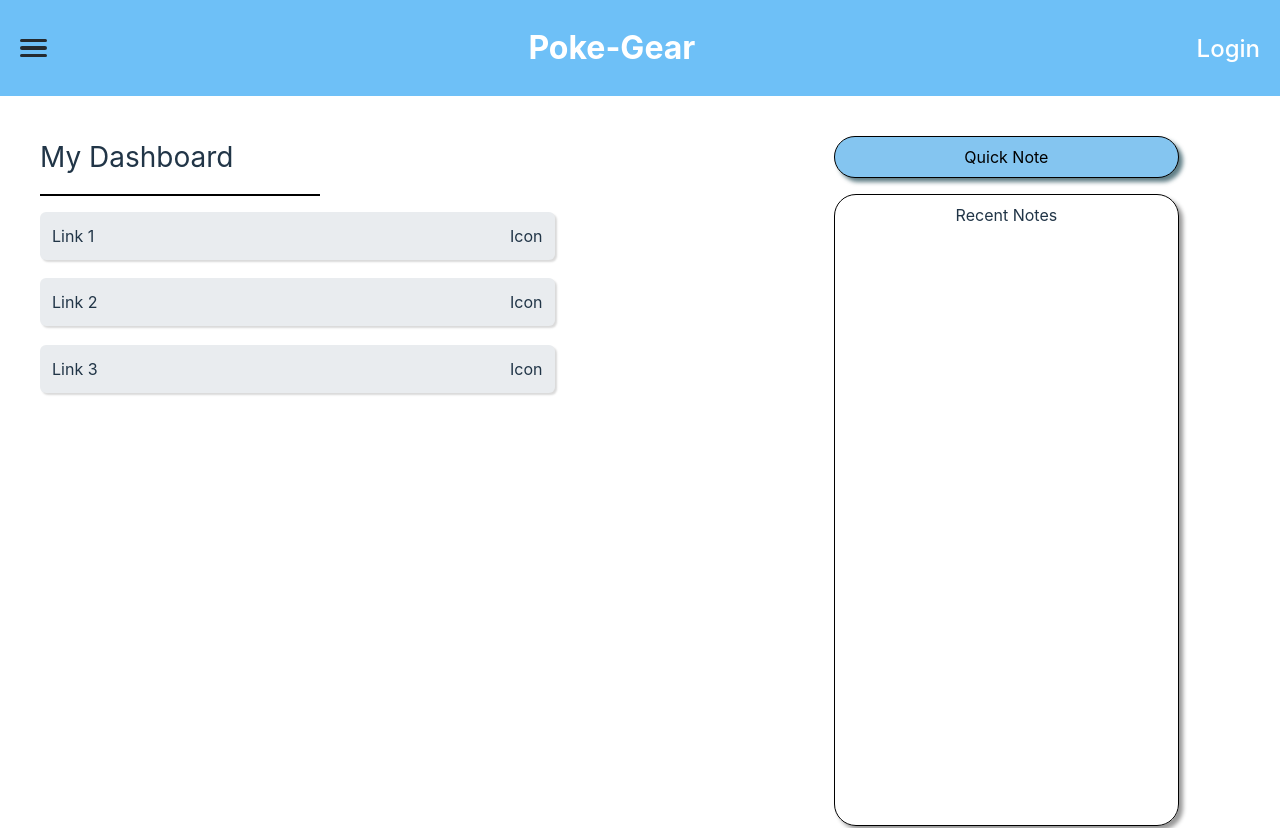
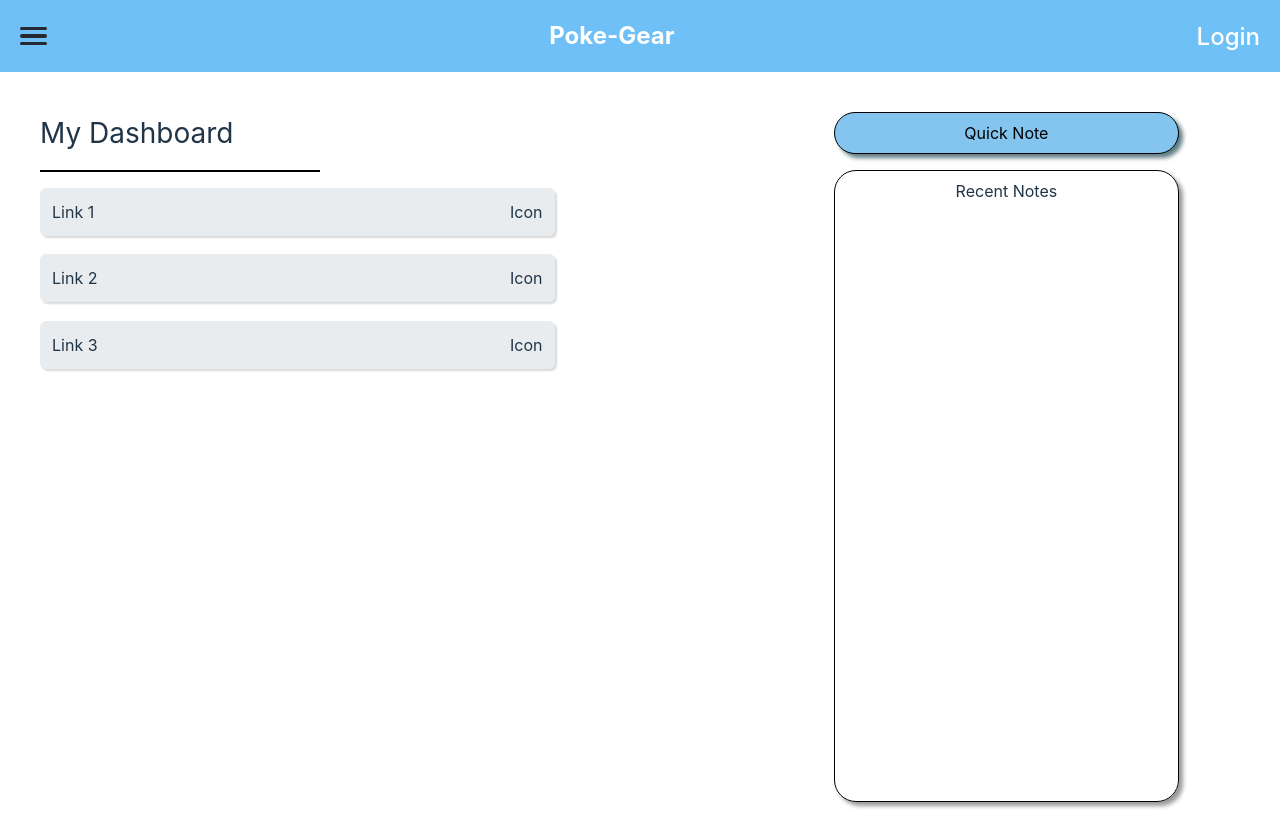
Before and after one commit to Eoljjang/poke-gear, a React (Vite) app in the folder client/: page / in a window 1280 px wide. Shown: the top 828 px of the page. Built offline with nearby package versions, Linux system fonts and the light colour scheme.

Commit message:
updated sidebar, header styling

```diff
--- a/client/src/main.jsx
+++ b/client/src/main.jsx
@@ -2,7 +2,7 @@ import { StrictMode } from 'react'
 import { createRoot } from 'react-dom/client'
 import './index.css'
 import App from './views/App.jsx' // Top level child of the app.
-import Note from './views/Note.jsx' // child
+import NotesPage from './views/NotesPage.jsx' // child
 import QuickLinks from './components/QuickLinks.jsx'
 import { createBrowserRouter } from 'react-router-dom'
 import { RouterProvider } from 'react-router'
@@ -19,7 +19,7 @@ const router = createBrowserRouter([
       },
       {
         path: "notes",
-        element: <Note />  // Note is a child route inside Dashboard
+        element: <NotesPage />  // Note is a child route inside Dashboard
       },
 
     ],
--- a/client/src/styles/components/Header.css
+++ b/client/src/styles/components/Header.css
@@ -1,5 +1,5 @@
 .header-container {
-  height: 12vh;
+  height: 9vh;
   width: 100%;
   display: flex;
   justify-content: space-between;
@@ -23,5 +23,5 @@
 
 .header-title {
   margin: 0;
-  font-size: 2rem;
+  font-size: 1.5rem;
 }
--- a/client/src/styles/components/Sidebar.css
+++ b/client/src/styles/components/Sidebar.css
@@ -27,6 +27,8 @@
   transition: left 0.3s ease;
   z-index: 1000;
   overflow-y: auto;
+  border-top-right-radius: 16px;
+  border-bottom-right-radius: 16px;
 }
 
 .sidebar-content {
--- a/client/src/views/Note.jsx
+++ /dev/null
@@ -1,10 +0,0 @@
-
-const Note = () => {
-    return (
-    <>
-        <div>I am on the notes page</div>
-    </>
-    )
-}
-
-export default Note;
--- /dev/null
+++ b/client/src/views/NotesPage.jsx
@@ -0,0 +1,9 @@
+function NotesPage() {
+    return (
+        <>
+            <div>I am on the notes page</div>
+        </>
+    )
+}
+
+export default NotesPage;
```
